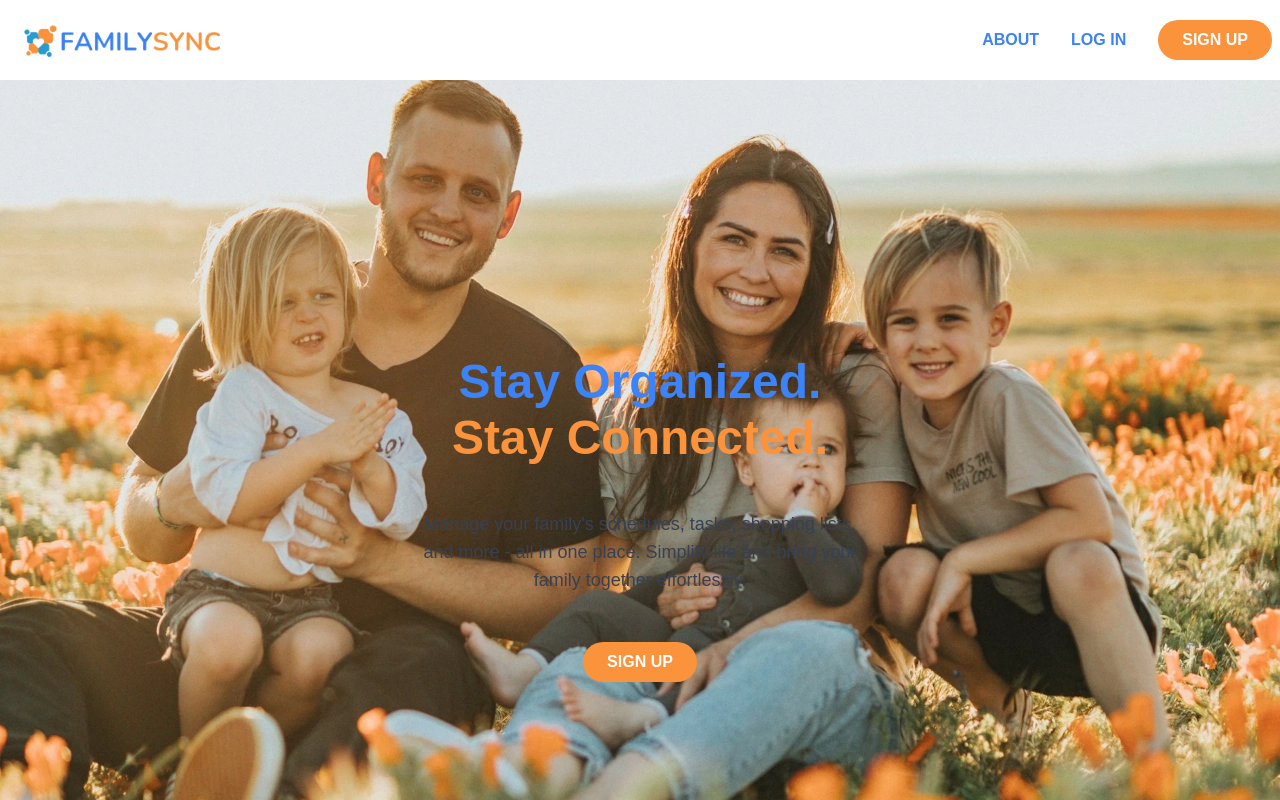
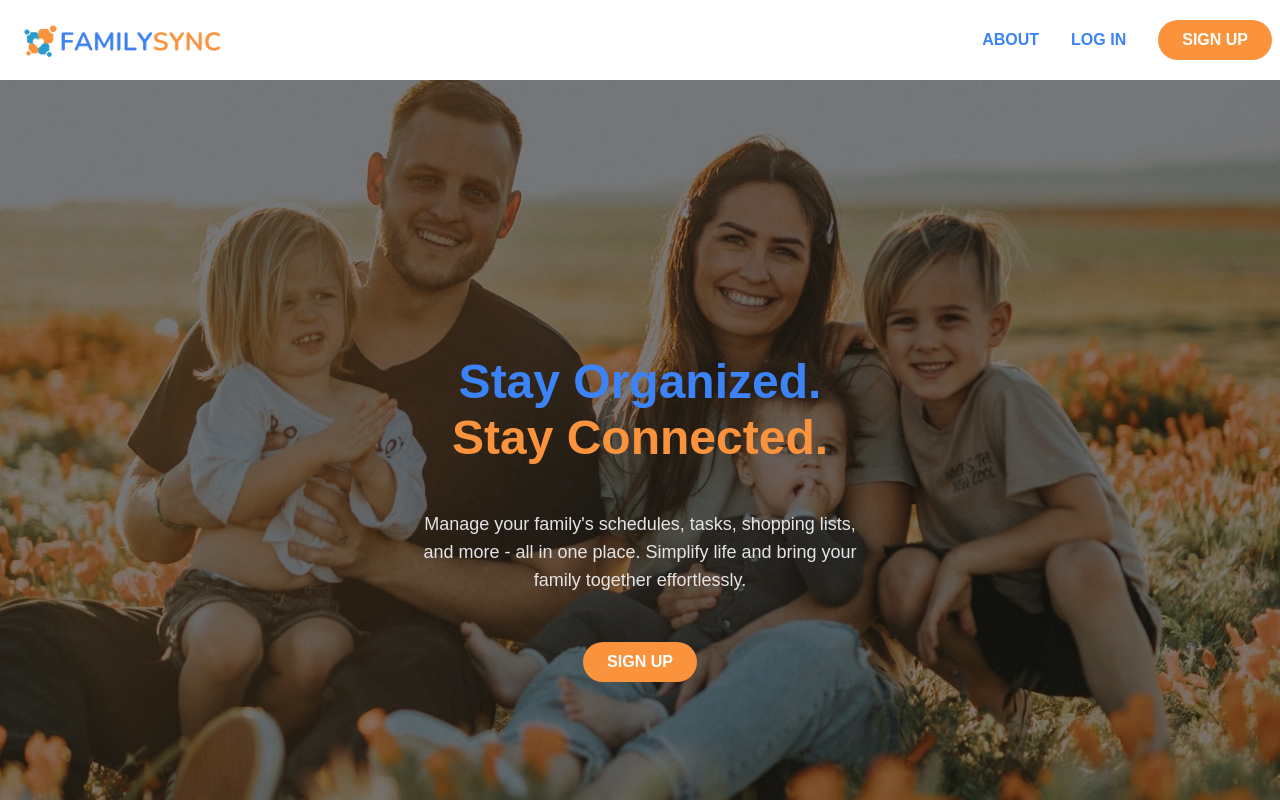
Before and after one commit to morlandojohnson/projectstar, a React (Vite) app: page / in a window 1280 px wide. Shown: the top 800 px of the page. Built offline with nearby package versions, Linux system fonts and the light colour scheme.

Commit message:
disabled dark mode theme

```diff
--- a/src/styles.css
+++ b/src/styles.css
@@ -2,14 +2,15 @@
 
 @import "tailwindcss";
 @plugin "daisyui" {
-  themes: false;
+  themes: light --default;
 }
-/* @plugin "daisyui/theme" {
+
+@plugin "daisyui/theme" {
   name: "light";
   default: true;
   --color-primary: #3b83f6;
   --color-secondary: #fb923c;
-} */
+}
 
 @theme {
   --breakpoint-xs: 30rem;
```
